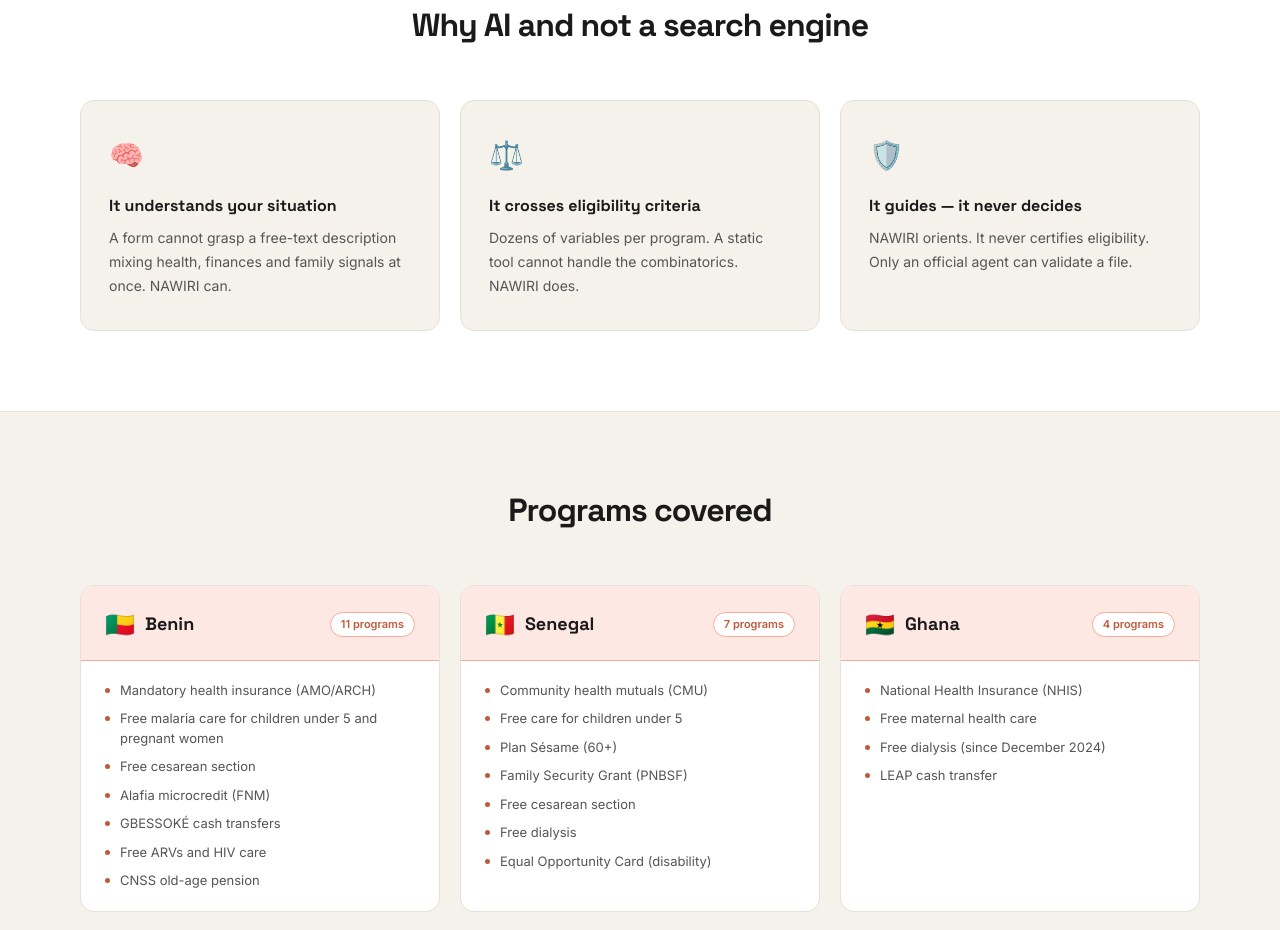
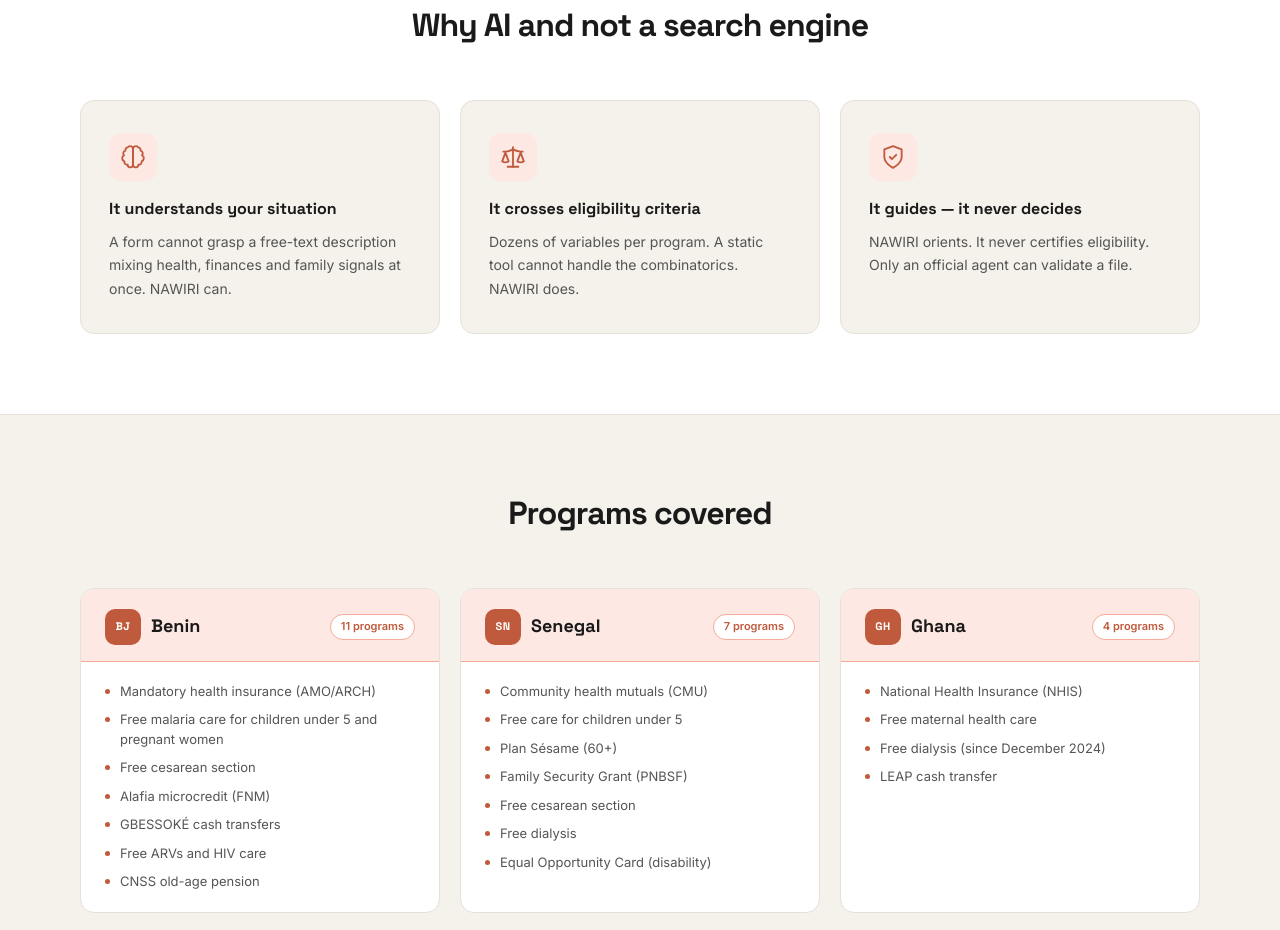
Before and after one commit to Bsh54/NAWIRI, a Next.js app: page / in a window 1280 px wide. Shown: the part 1260-2190 px from the top of the page. Built offline with nearby package versions, Linux system fonts and the light colour scheme.

Commit message:
Replace all emojis with SVG icons and country code badges

```diff
--- a/app/page.js
+++ b/app/page.js
@@ -32,15 +32,15 @@
     ],
     why_title: "Why AI and not a search engine",
     why_items: [
-      { icon: "🧠", title: "It understands your situation",       desc: "A form cannot grasp a free-text description mixing health, finances and family signals at once. NAWIRI can." },
-      { icon: "⚖️", title: "It crosses eligibility criteria",    desc: "Dozens of variables per program. A static tool cannot handle the combinatorics. NAWIRI does." },
-      { icon: "🛡️", title: "It guides — it never decides",      desc: "NAWIRI orients. It never certifies eligibility. Only an official agent can validate a file." },
+      { icon: "brain", title: "It understands your situation",       desc: "A form cannot grasp a free-text description mixing health, finances and family signals at once. NAWIRI can." },
+      { icon: "scale", title: "It crosses eligibility criteria",    desc: "Dozens of variables per program. A static tool cannot handle the combinatorics. NAWIRI does." },
+      { icon: "shield", title: "It guides — it never decides",      desc: "NAWIRI orients. It never certifies eligibility. Only an official agent can validate a file." },
     ],
     countries_title: "Programs covered",
     countries: [
-      { flag: "🇧🇯", name: "Benin",   count: "11 programs", items: ["Mandatory health insurance (AMO/ARCH)", "Free malaria care for children under 5 and pregnant women", "Free cesarean section", "Alafia microcredit (FNM)", "GBESSOKÉ cash transfers", "Free ARVs and HIV care", "CNSS old-age pension"] },
-      { flag: "🇸🇳", name: "Senegal", count: "7 programs",  items: ["Community health mutuals (CMU)", "Free care for children under 5", "Plan Sésame (60+)", "Family Security Grant (PNBSF)", "Free cesarean section", "Free dialysis", "Equal Opportunity Card (disability)"] },
-      { flag: "🇬🇭", name: "Ghana",   count: "4 programs",  items: ["National Health Insurance (NHIS)", "Free maternal health care", "Free dialysis (since December 2024)", "LEAP cash transfer"] },
+      { flag: "BJ", name: "Benin",   count: "11 programs", items: ["Mandatory health insurance (AMO/ARCH)", "Free malaria care for children under 5 and pregnant women", "Free cesarean section", "Alafia microcredit (FNM)", "GBESSOKÉ cash transfers", "Free ARVs and HIV care", "CNSS old-age pension"] },
+      { flag: "SN", name: "Senegal", count: "7 programs",  items: ["Community health mutuals (CMU)", "Free care for children under 5", "Plan Sésame (60+)", "Family Security Grant (PNBSF)", "Free cesarean section", "Free dialysis", "Equal Opportunity Card (disability)"] },
+      { flag: "GH", name: "Ghana",   count: "4 programs",  items: ["National Health Insurance (NHIS)", "Free maternal health care", "Free dialysis (since December 2024)", "LEAP cash transfer"] },
     ],
     ai_title:    "Responsible AI by design",
     ai_items: [
@@ -81,15 +81,15 @@
     ],
     why_title: "Pourquoi l'IA et pas un moteur de recherche",
     why_items: [
-      { icon: "🧠", title: "Elle comprend votre situation",        desc: "Un formulaire ne peut pas saisir une description libre mêlant santé, finances et signaux familiaux. NAWIRI le peut." },
-      { icon: "⚖️", title: "Elle croise les critères d'éligibilité", desc: "Des dizaines de variables par programme. Un outil statique ne peut pas gérer la combinatoire. NAWIRI le fait." },
-      { icon: "🛡️", title: "Elle oriente — elle ne décide jamais", desc: "NAWIRI oriente. Elle ne certifie jamais l'éligibilité. Seul un agent officiel peut valider un dossier." },
+      { icon: "brain", title: "Elle comprend votre situation",        desc: "Un formulaire ne peut pas saisir une description libre mêlant santé, finances et signaux familiaux. NAWIRI le peut." },
+      { icon: "scale", title: "Elle croise les critères d'éligibilité", desc: "Des dizaines de variables par programme. Un outil statique ne peut pas gérer la combinatoire. NAWIRI le fait." },
+      { icon: "shield", title: "Elle oriente — elle ne décide jamais", desc: "NAWIRI oriente. Elle ne certifie jamais l'éligibilité. Seul un agent officiel peut valider un dossier." },
     ],
     countries_title: "Programmes couverts",
     countries: [
-      { flag: "🇧🇯", name: "Bénin",    count: "11 programmes", items: ["Assurance maladie obligatoire (AMO/ARCH)", "Gratuité paludisme <5 ans et femmes enceintes", "Gratuité césarienne", "Microcrédit Alafia (FNM)", "Transferts cash GBESSOKÉ", "ARV et soins VIH gratuits", "Pension vieillesse CNSS"] },
-      { flag: "🇸🇳", name: "Sénégal",  count: "7 programmes",  items: ["Mutuelles de santé CMU", "Gratuité soins enfants <5 ans", "Plan Sésame (60+)", "Bourse de Sécurité Familiale (PNBSF)", "Gratuité césarienne", "Gratuité dialyse", "Carte d'Égalité des Chances (handicap)"] },
-      { flag: "🇬🇭", name: "Ghana",    count: "4 programmes",  items: ["Assurance nationale NHIS", "Soins maternels gratuits", "Dialyse gratuite (depuis décembre 2024)", "Transfert cash LEAP"] },
+      { flag: "BJ", name: "Bénin",    count: "11 programmes", items: ["Assurance maladie obligatoire (AMO/ARCH)", "Gratuité paludisme <5 ans et femmes enceintes", "Gratuité césarienne", "Microcrédit Alafia (FNM)", "Transferts cash GBESSOKÉ", "ARV et soins VIH gratuits", "Pension vieillesse CNSS"] },
+      { flag: "SN", name: "Sénégal",  count: "7 programmes",  items: ["Mutuelles de santé CMU", "Gratuité soins enfants <5 ans", "Plan Sésame (60+)", "Bourse de Sécurité Familiale (PNBSF)", "Gratuité césarienne", "Gratuité dialyse", "Carte d'Égalité des Chances (handicap)"] },
+      { flag: "GH", name: "Ghana",    count: "4 programmes",  items: ["Assurance nationale NHIS", "Soins maternels gratuits", "Dialyse gratuite (depuis décembre 2024)", "Transfert cash LEAP"] },
     ],
     ai_title:    "IA responsable par conception",
     ai_items: [
@@ -105,6 +105,46 @@
     footer_privacy: "Aucune donnée personnelle stockée sur nos serveurs.",
   },
 };
+
+// ─── SVG icon set ──────────────────────────────────────────────────────────────
+
+const ICONS = {
+  brain: (
+    <svg width="26" height="26" viewBox="0 0 24 24" fill="none" stroke="currentColor" strokeWidth="1.7" strokeLinecap="round" strokeLinejoin="round">
+      <path d="M9.5 2A2.5 2.5 0 0 1 12 4.5v15a2.5 2.5 0 0 1-4.96-.44 2.5 2.5 0 0 1-2.96-3.08 3 3 0 0 1-.34-5.58 2.5 2.5 0 0 1 1.32-4.24 2.5 2.5 0 0 1 1.98-3A2.5 2.5 0 0 1 9.5 2Z"/>
+      <path d="M14.5 2A2.5 2.5 0 0 0 12 4.5v15a2.5 2.5 0 0 0 4.96-.44 2.5 2.5 0 0 0 2.96-3.08 3 3 0 0 0 .34-5.58 2.5 2.5 0 0 0-1.32-4.24 2.5 2.5 0 0 0-1.98-3A2.5 2.5 0 0 0 14.5 2Z"/>
+    </svg>
+  ),
+  scale: (
+    <svg width="26" height="26" viewBox="0 0 24 24" fill="none" stroke="currentColor" strokeWidth="1.7" strokeLinecap="round" strokeLinejoin="round">
+      <path d="m16 16 3-8 3 8c-.87.65-1.92 1-3 1s-2.13-.35-3-1Z"/>
+      <path d="m2 16 3-8 3 8c-.87.65-1.92 1-3 1s-2.13-.35-3-1Z"/>
+      <path d="M7 21h10"/>
+      <path d="M12 3v18"/>
+      <path d="M3 7h2c2 0 5-1 7-2 2 1 5 2 7 2h2"/>
+    </svg>
+  ),
+  shield: (
+    <svg width="26" height="26" viewBox="0 0 24 24" fill="none" stroke="currentColor" strokeWidth="1.7" strokeLinecap="round" strokeLinejoin="round">
+      <path d="M12 22s8-4 8-10V5l-8-3-8 3v7c0 6 8 10 8 10z"/>
+      <polyline points="9 12 11 14 15 10"/>
+    </svg>
+  ),
+};
+
+function FlagBadge({ code }) {
+  return (
+    <div style={{
+      width: 36, height: 36, borderRadius: 10, flexShrink: 0,
+      background: "var(--primary)", color: "#fff",
+      display: "flex", alignItems: "center", justifyContent: "center",
+      fontFamily: "'Space Grotesk', sans-serif", fontWeight: 800, fontSize: 11,
+      letterSpacing: "0.05em",
+    }}>
+      {code}
+    </div>
+  );
+}
 
 // ─── Landing page ───────────────────────────────────────────────────────────────
 
@@ -396,7 +436,13 @@
                 border: "1px solid var(--border-soft)",
                 borderRadius: "var(--radius-lg)",
               }}>
-                <div style={{ fontSize: 28, marginBottom: 18 }}>{item.icon}</div>
+                <div style={{
+                  width: 48, height: 48, borderRadius: 12, marginBottom: 18,
+                  background: "var(--primary-soft)", color: "var(--primary)",
+                  display: "flex", alignItems: "center", justifyContent: "center",
+                }}>
+                  {ICONS[item.icon]}
+                </div>
                 <div style={{
                   fontFamily: "'Space Grotesk', sans-serif",
                   fontWeight: 700, fontSize: 16, color: "var(--text)", marginBottom: 10, lineHeight: 1.3,
@@ -442,7 +488,7 @@
                   display: "flex", alignItems: "center", justifyContent: "space-between",
                 }}>
                   <div style={{ display: "flex", alignItems: "center", gap: 10 }}>
-                    <span style={{ fontSize: 24 }}>{c.flag}</span>
+                    <FlagBadge code={c.flag} />
                     <span style={{
                       fontFamily: "'Space Grotesk', sans-serif",
                       fontWeight: 700, fontSize: 18, color: "var(--text)",
```
